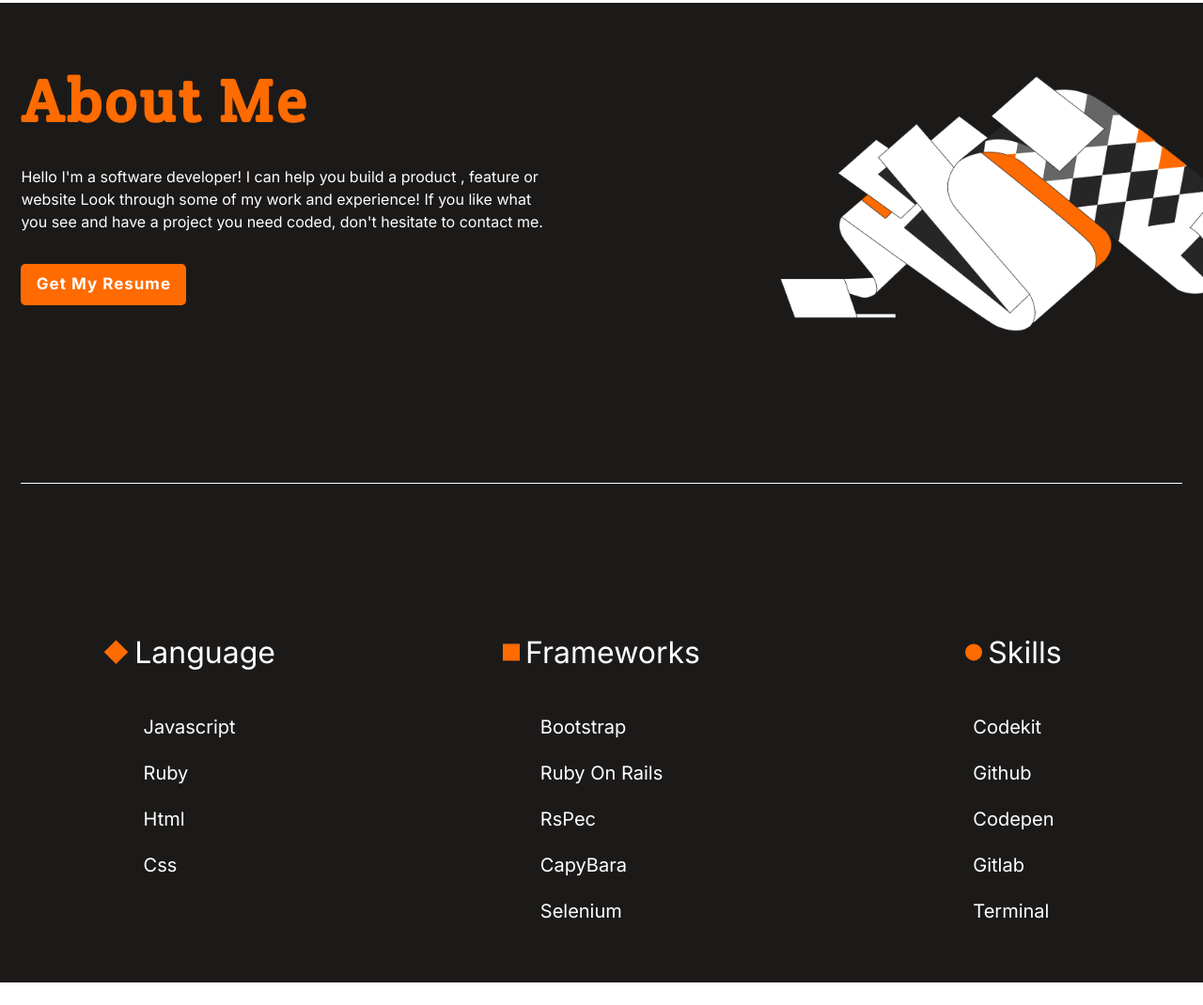
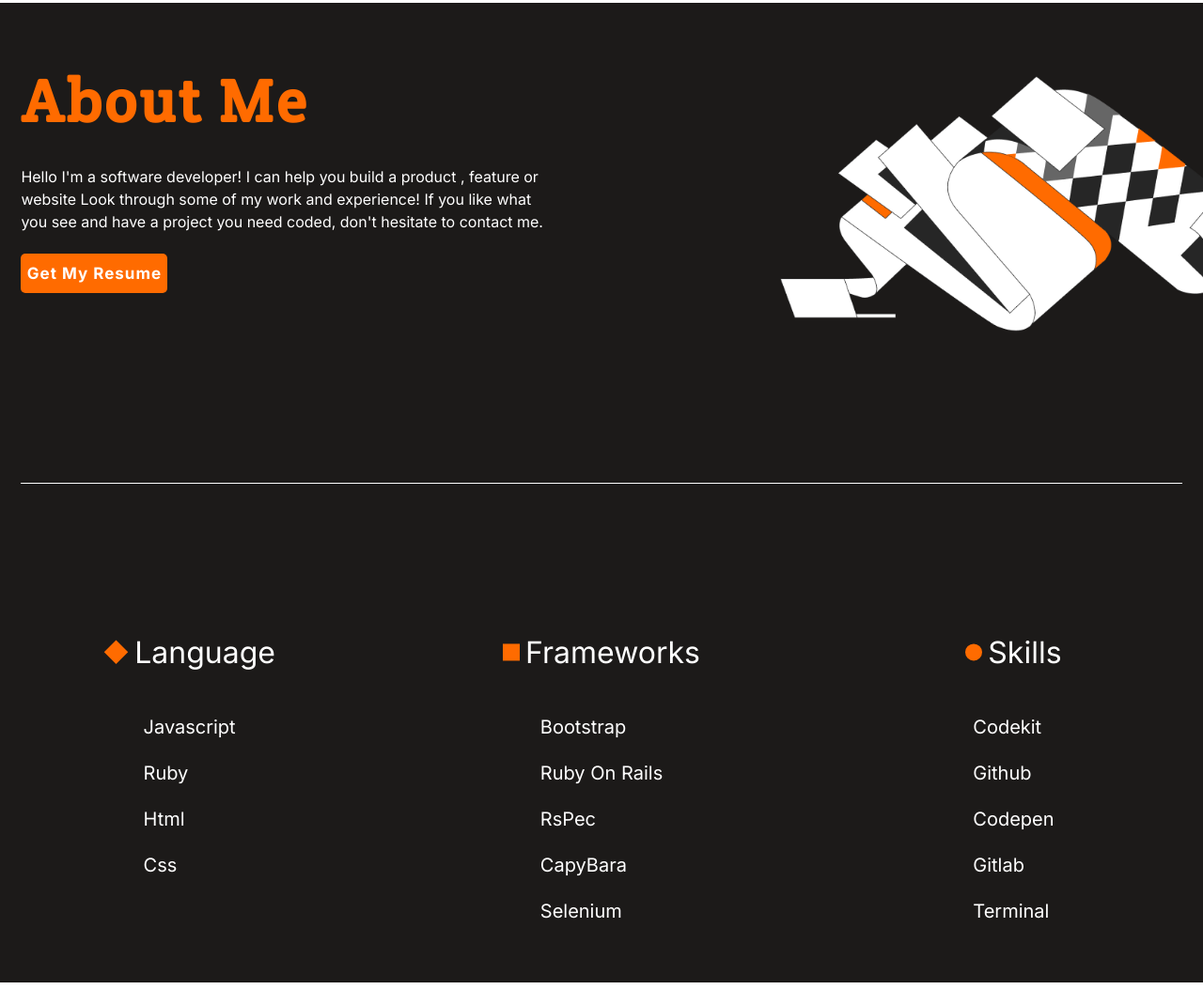
Before and after one commit to Otegaa/otegaa.github.io, a website: page index.html in a window 1280 px wide. Shown: the part 2343-3413 px from the top of the page at 94% size. Drawn offline with Linux system fonts and the light colour scheme; files whose address does not match are found by name.

Commit message:
Fix the hover issue on details-btn caused by CSS specificity

```diff
--- a/styles.css
+++ b/styles.css
@@ -202,6 +202,10 @@ body {
     border: transparent;
   }
 
+  .details-btn {
+    margin-top: 1.3rem;
+  }
+
   .details-btn a {
     text-decoration: none;
     color: #fff;
@@ -209,6 +213,19 @@ body {
     font-family: "Inter", sans-serif;
     letter-spacing: 1px;
     font-weight: 700;
+    background-color: #ff6b00;
+    width: 11rem;
+    margin-top: 1.3rem;
+    padding: 0.7rem 0.4rem;
+    text-align: center;
+    font-size: 17px;
+    transition: all 0.3s linear;
+    border-radius: 5px;
+  }
+
+  .details-btn a:hover {
+    background-color: #fff5e1;
+    color: #f55800;
   }
 
   .see-project a:link,
@@ -238,8 +255,7 @@ body {
   .work-5,
   .work-6,
   .work-7 {
-    background-image:
-      linear-gradient(#26262600 0.75%, #26262666 61.94%),
+    background-image: linear-gradient(#26262600 0.75%, #26262666 61.94%),
       url(/assets/images/backgroundImage.png);
     background-repeat: no-repeat;
     background-size: cover;
@@ -315,21 +331,6 @@ body {
     font-style: normal;
     font-weight: 400;
     line-height: 24px;
-  }
-
-  .details-btn {
-    background-color: #ff6b00;
-    width: 11rem;
-    margin-top: 1.3rem;
-    padding: 0.7rem 0.4rem;
-    text-align: center;
-    font-size: 17px;
-    transition: all 0.3s linear;
-    border-radius: 5px;
-  }
-
-  .details-btn:hover {
-    background-color: #ff8743;
   }
 
   .tech-stack {
@@ -599,8 +600,7 @@ body {
 
   .work-2,
   .work-5 {
-    background-image:
-      linear-gradient(#26262600 0.75%, #26262666 61.94%),
+    background-image: linear-gradient(#26262600 0.75%, #26262666 61.94%),
       url(/assets/images/backgroundImage.png);
     background-repeat: no-repeat;
     background-size: cover;
@@ -610,8 +610,7 @@ body {
 
   .work-3,
   .work-6 {
-    background-image:
-      linear-gradient(#26262600 0.75%, #26262666 61.94%),
+    background-image: linear-gradient(#26262600 0.75%, #26262666 61.94%),
       url(/assets/images/backgroundImage2.png);
     background-repeat: no-repeat;
     background-size: cover;
@@ -621,8 +620,7 @@ body {
 
   .work-4,
   .work-7 {
-    background-image:
-      linear-gradient(
+    background-image: linear-gradient(
         to bottom,
         #26262600 0.75%,
         #26262666 61.94%
```
